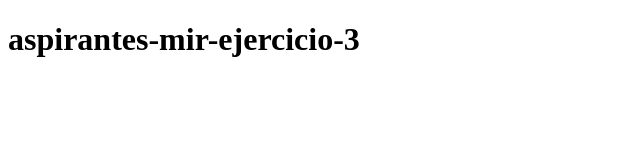
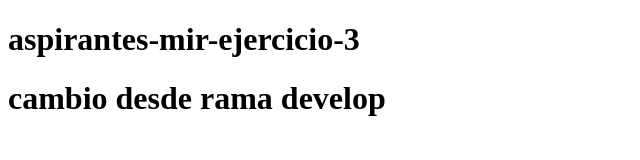
Before and after one commit to GosuBoy/aspirantes-mir-ejercicio-3, a plain HTML site: page index.html in a window 1280 px wide. Shown: the whole page, without its empty margins (0-640 px from the left). Drawn offline with Linux system fonts and the light colour scheme.

Commit message:
cambios en la rama develop

```diff
--- a/index.html
+++ b/index.html
@@ -5,5 +5,6 @@
     </head>
     <body>
         <h1>aspirantes-mir-ejercicio-3</h1>
+        <h1>cambio desde rama develop</h1>
     </body>
 </html>
```
Also changed, not shown: 1 other file.
